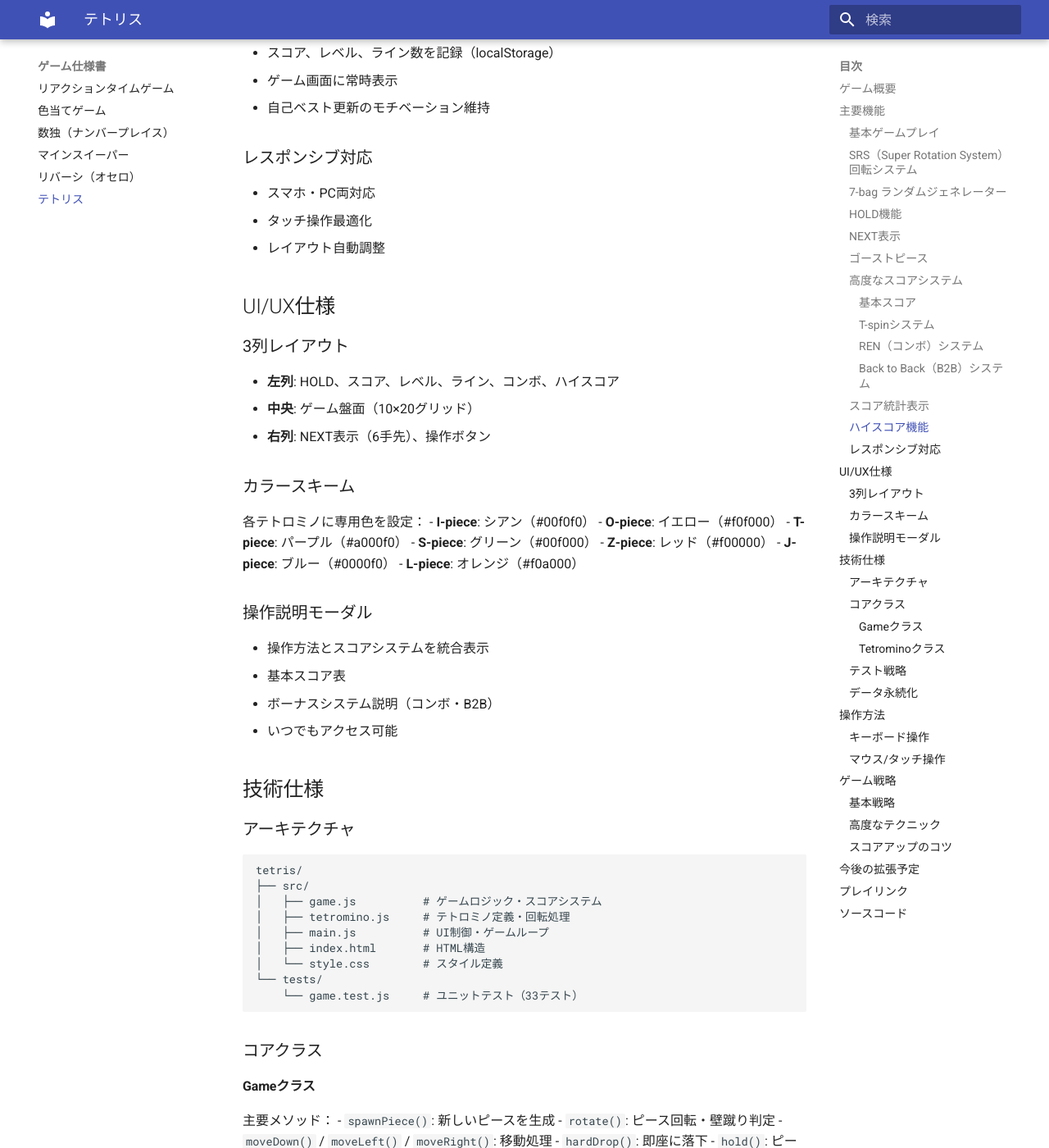
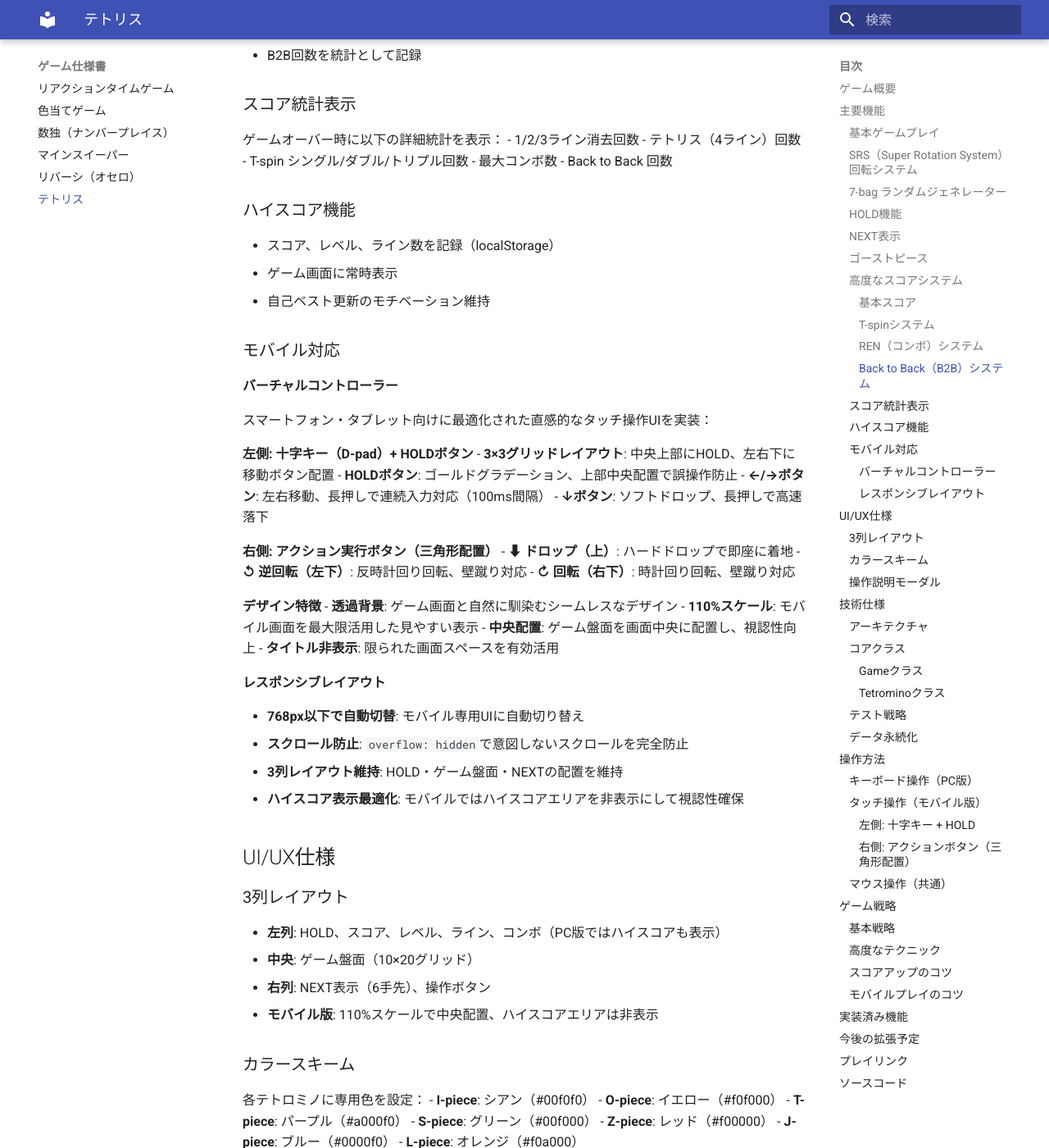
Before and after one commit to tktaka20/web-games-docs, an MkDocs documentation site: the page built from docs/games/tetris.md, in a window 1280 px wide and 1400 px high, scrolled down 2703 px. Shown: the whole window at 82% size. Built offline with MkDocs 1.6.1 and Material for MkDocs 9.7.7, drawn with Linux system fonts in a browser that asks for light colours; some of the changed text lies outside the part shown.

```diff
--- a/docs/games/tetris.md
+++ b/docs/games/tetris.md
@@ -11,12 +11,14 @@
 - 横一列を揃えるとライン消去
 - ライン消去に応じてレベルアップ（落下速度上昇）
 - ゲームオーバー条件：新しいブロックが配置できなくなった時
+- **モバイル完全対応**：スマホ・タブレットで快適にプレイ可能
 
 ### SRS（Super Rotation System）回転システム
 - **I-piece**: 4×4グリッド
 - **その他**: 3×3グリッド
 - 標準的な回転アルゴリズムを採用
 - 回転時の壁蹴り判定
+- **時計回り・反時計回り両対応**: 戦略的な回転が可能
 
 ### 7-bag ランダムジェネレーター
 - テトリス標準のランダム生成システム
@@ -59,7 +61,12 @@
 
 #### REN（コンボ）システム
 - 連続してラインを消すとコンボボーナス
-- **コンボボーナス**: 50点 × コンボ数 × レベル
+- **コンボカウント**: 1回目消去でコンボ1、2回目でコンボ2...と増加
+- **コンボボーナス**: 50点 × (コンボ数 - 1) × レベル
+  - コンボ1: ボーナスなし（0点）
+  - コンボ2: 50点 × レベル
+  - コンボ3: 100点 × レベル
+  - コンボ4以降: さらに増加
 - ラインが消せなかった場合、コンボはリセット
 - 最大コンボ数を記録
 
@@ -82,17 +89,41 @@
 - ゲーム画面に常時表示
 - 自己ベスト更新のモチベーション維持
 
-### レスポンシブ対応
-- スマホ・PC両対応
-- タッチ操作最適化
-- レイアウト自動調整
+### モバイル対応
+
+#### バーチャルコントローラー
+スマートフォン・タブレット向けに最適化された直感的なタッチ操作UIを実装：
+
+**左側: 十字キー（D-pad）+ HOLDボタン**
+- **3×3グリッドレイアウト**: 中央上部にHOLD、左右下に移動ボタン配置
+- **HOLDボタン**: ゴールドグラデーション、上部中央配置で誤操作防止
+- **←/→ボタン**: 左右移動、長押しで連続入力対応（100ms間隔）
+- **↓ボタン**: ソフトドロップ、長押しで高速落下
+
+**右側: アクション実行ボタン（三角形配置）**
+- **⬇ ドロップ（上）**: ハードドロップで即座に着地
+- **↺ 逆回転（左下）**: 反時計回り回転、壁蹴り対応
+- **↻ 回転（右下）**: 時計回り回転、壁蹴り対応
+
+**デザイン特徴**
+- **透過背景**: ゲーム画面と自然に馴染むシームレスなデザイン
+- **110%スケール**: モバイル画面を最大限活用した見やすい表示
+- **中央配置**: ゲーム盤面を画面中央に配置し、視認性向上
+- **タイトル非表示**: 限られた画面スペースを有効活用
+
+#### レスポンシブレイアウト
+- **768px以下で自動切替**: モバイル専用UIに自動切り替え
+- **スクロール防止**: `overflow: hidden`で意図しないスクロールを完全防止
+- **3列レイアウト維持**: HOLD・ゲーム盤面・NEXTの配置を維持
+- **ハイスコア表示最適化**: モバイルではハイスコアエリアを非表示にして視認性確保
 
 ## UI/UX仕様
 
 ### 3列レイアウト
-- **左列**: HOLD、スコア、レベル、ライン、コンボ、ハイスコア
+- **左列**: HOLD、スコア、レベル、ライン、コンボ（PC版ではハイスコアも表示）
 - **中央**: ゲーム盤面（10×20グリッド）
 - **右列**: NEXT表示（6手先）、操作ボタン
+- **モバイル版**: 110%スケールで中央配置、ハイスコアエリアは非表示
 
 ### カラースキーム
 各テトロミノに専用色を設定：
@@ -130,11 +161,12 @@ tetris/
 #### Gameクラス
 主要メソッド：
 - `spawnPiece()`: 新しいピースを生成
-- `rotate()`: ピース回転・壁蹴り判定
+- `rotate()`: ピース時計回り回転・壁蹴り判定
+- `rotateCounter()`: ピース反時計回り回転・壁蹴り判定
 - `moveDown()` / `moveLeft()` / `moveRight()`: 移動処理
 - `hardDrop()`: 即座に落下
 - `hold()`: ピース保留
-- `clearLines()`: ライン消去・スコア計算
+- `clearLines()`: ライン消去・スコア計算・コンボ管理
 - `detectTSpin()`: T-spin判定（3-corner check）
 - `generateBag()`: 7-bag生成
 - `checkCollision()`: 衝突判定
@@ -157,18 +189,36 @@ tetris/
 
 ## 操作方法
 
-### キーボード操作
+### キーボード操作（PC版）
 | キー | 動作 |
 |-----|------|
 | ←→ | 左右移動 |
-| ↓ | 高速落下 |
-| ↑ / スペース | 回転 |
+| ↓ | ソフトドロップ（高速落下） |
+| ↑ / スペース | 時計回り回転 |
+| Z | 反時計回り回転 |
 | C | ホールド |
 | エンター | ハードドロップ |
 
-### マウス/タッチ操作
+### タッチ操作（モバイル版）
+
+#### 左側: 十字キー + HOLD
+| ボタン | 動作 |
+|-------|------|
+| HOLD（上中央） | 現在のピースを保留 |
+| ←（左下） | 左移動（長押しで連続移動） |
+| →（右下） | 右移動（長押しで連続移動） |
+| ↓（下中央） | ソフトドロップ（長押しで高速落下） |
+
+#### 右側: アクションボタン（三角形配置）
+| ボタン | 動作 |
+|-------|------|
+| ⬇ ドロップ（上） | ハードドロップ（即座に着地） |
+| ↺ 逆回転（左下） | 反時計回り回転 |
+| ↻ 回転（右下） | 時計回り回転 |
+
+### マウス操作（共通）
 - **リセットボタン**: ゲーム再開
-- **操作方法ボタン**: 操作説明表示
+- **操作方法ボタン**: 操作説明モーダル表示（スクロール可能）
 
 ## ゲーム戦略
 
@@ -185,9 +235,25 @@ tetris/
 
 ### スコアアップのコツ
 - レベルが上がるほど得点効率が良い
-- コンボは序盤から狙う（50点×コンボ×レベル）
+- コンボは序盤から狙う（コンボ2から50点×レベルのボーナス）
+- コンボ継続でボーナスが累積（コンボ3=100点×レベル、コンボ4=150点×レベル...）
 - B2Bは維持すると基本スコアの1.5倍
 - T-spinは通常の4ライン消去より高得点
+
+### モバイルプレイのコツ
+- **反時計回り回転を活用**: 左下の逆回転ボタンで素早い配置調整
+- **長押し操作**: 左右・下ボタンの長押しで連続入力が可能
+- **ハードドロップで時短**: 上の⬇ボタンで即座に配置してテンポアップ
+- **HOLDの戦略的活用**: 上中央のHOLDボタンでピースを温存
+- **6手先読み**: 右側のNEXT表示を見て最適な配置を計画
+
+## 実装済み機能
+- [x] **モバイル完全対応**: バーチャルコントローラー実装
+- [x] **反時計回り回転**: 両方向の回転に対応
+- [x] **コンボシステム**: 連続消去でボーナス加算
+- [x] **T-spin検出**: 3-corner checkアルゴリズム
+- [x] **7-bag ランダマイザー**: 公平なピース配置
+- [x] **6手先NEXT表示**: 戦略的なプレイをサポート
 
 ## 今後の拡張予定
 - [ ] オンラインランキング機能
```
Also changed, not shown: docs/games/memory-match.md (added, +329 -0 lines), docs/index.md (+21 -7 lines).
